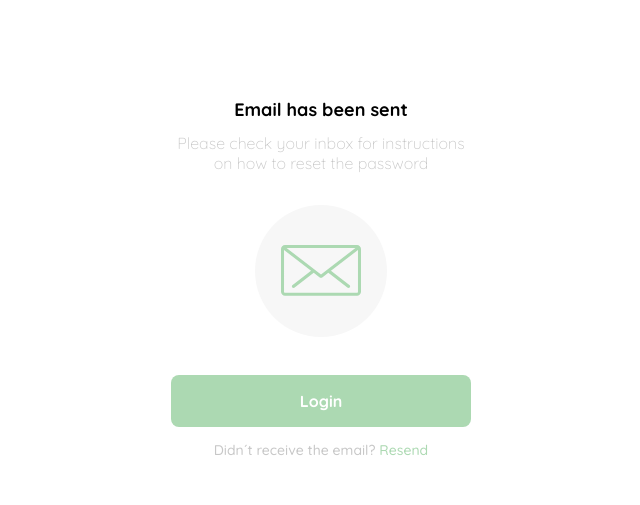
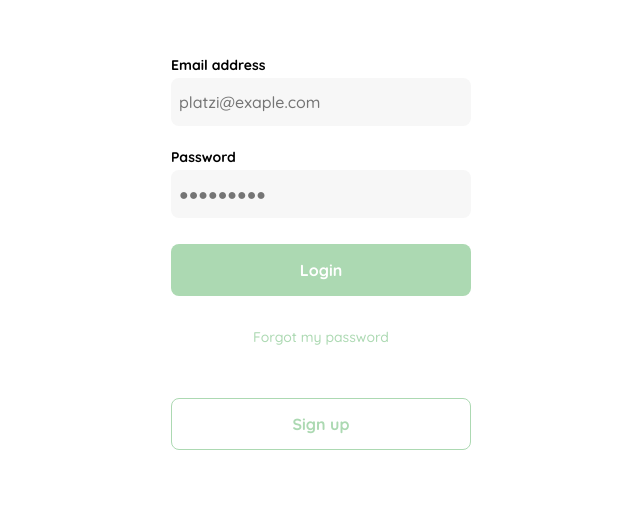
Before and after one commit to Twiick/curso-practico-de-frontend-developer, a plain HTML site: page clase3.html in a window 1280 px wide. Shown: the part 121-626 px from the top of the page, without its empty margins (319-959 px from the left). Drawn offline with Linux system fonts and the light colour scheme.

Commit message:
Se crea el documento clase3.html en donde se crea la pantalla de login, se añaden los estilos css y se hace una corrección de ortografía a la variable hospital-green

```diff
--- a/clase2.html
+++ b/clase3.html
@@ -15,7 +15,7 @@
         :root{
             --very-light-pink:#C7C7C7;
             --text-input-field:#F7F7F7;
-            --hospital-greem:#ACD9B2;
+            --hospital-green:#ACD9B2;
             --white:#FFFFFF;
             --black:#000000;
             --sm: 14px;
@@ -35,7 +35,6 @@
             width: 300px;
             display: grid;
             grid-template-rows: auto 1fr auto;
-            justify-items: center;
         }
         .logo{
             width: 150px;
@@ -43,38 +42,30 @@
             display: none;
             justify-self: center;
         }
-        .title{
-            margin-bottom: 12px;
-            font-size: var(--lg);
-            text-align: center;
-        }
-        .subtitle{
-            margin-top: 0;
-            margin-bottom: 32px;
-            text-align: center;
-            color: var(--very-light-pink);
-            font-size: var(--md);
-            font-weight: 300;
-        }
+
         .form{
             display: flex;
             flex-direction: column;
         }
-        .email-image{
-            background: var(--text-input-field);
-            width: 132px;
-            height: 132px;
-            margin-bottom: 24px;
-            display: flex;
-            justify-content: center;
-            align-items: center;
-            border-radius: 50%;
+        .label{
+            margin-bottom: 4px;
+            font-size: var(--sm);
+            font-weight: 700;
         }
-        .email-image img{
-            width: 80px;
+        .input{
+            background-color: var(--text-input-field);
+            height: 32px;
+            padding: 8px;
+            margin-bottom: 12px;
+            font-size: var(--md);
+            border: none;
+            border-radius: 8px;
+        }
+        .input-email{
+            margin-bottom: 22px;
         }
         .primary-button{
-            background: var(--hospital-greem);
+            background: var(--hospital-green);
             width: 100%;
             height: 52px;
             color: var(--white);
@@ -88,19 +79,36 @@
             margin-top: 14px;
             mask-border: 30px;
         }
-        .resend{
+        a{
+            margin-top: 32px;
+            margin-bottom: 52px;
+            color: var(--hospital-green);
             font-size: var(--sm);
+            text-decoration: none;
+            text-align: center;
         }
-        .resend span{
-            color: var(--very-light-pink);
-        }
-        .resend a{
-            color: var(--hospital-greem);
-            text-decoration: none;
+        .secondary-button{
+            background: var(--white);
+            width: 300px;
+            height: 52px;
+            margin-bottom: 52px;
+            color: var(--hospital-green);
+            font-size: var(--md);
+            font-weight: 700;
+            border: solid 1px var(--hospital-green);
+            border-radius: 8px;
+            cursor: pointer;
+            position: absolute;
+            bottom: 0;
         }
         @media (max-width:640px){
             .logo{
                 display: block;
+            }
+        }
+        @media (min-width:641px){
+            .secondary-button{
+                position: initial;
             }
         }
     </style>
@@ -109,16 +117,15 @@
     <div class="login">
         <div class="form-container">
             <img src="./logos/logo_yard_sale.svg" alt="Logo" class="logo">
-            <h1 class="title">Email has been sent</h1>
-            <p class="subtitle">Please check your inbox for instructions on how to reset the password</p>
-            <div class="email-image">
-                <img src="./icons/email.svg" alt="email">
-            </div>
-            <button class="primary-button login-button">Login</button>
-            <p class="resend">
-                <span>Didn´t receive the email?</span>
-                <a href="/">Resend</a>
-            </p>
+            <form action="/" class="form">
+                <label for="email" class="label">Email address</label>
+                <input type="email" id="email" placeholder="platzi@exaple.com" class="input input-email">
+                <label for="password" class="label">Password</label>
+                <input type="password" id="password" placeholder="●●●●●●●●●" class="input input-password">
+                <input type="submit" value="Login" class="primary-button login-button">
+                <a href="/">Forgot my password</a>
+            </form>
+            <button class="secondary-button signup-button">Sign up</button>
         </div>
     </div>
 </body>
```
Also changed, not shown: clase1.html (+2 -2 lines), index.html (+1 -1 lines).
